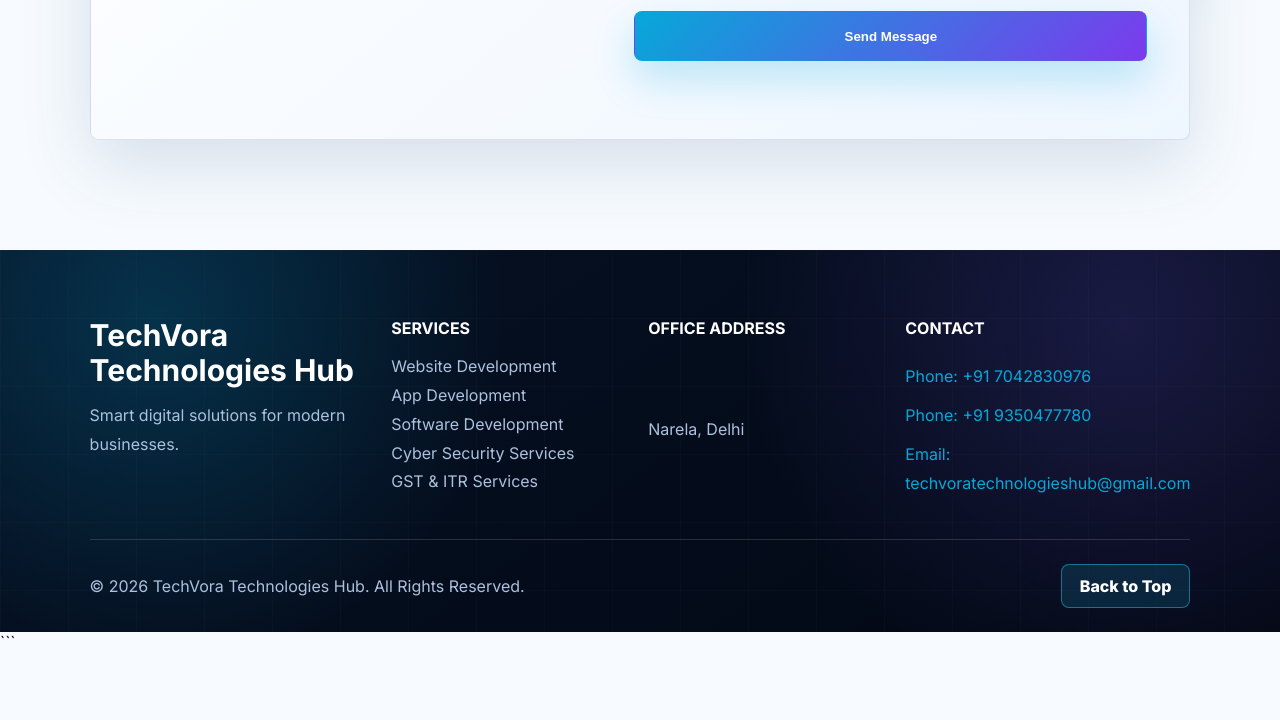
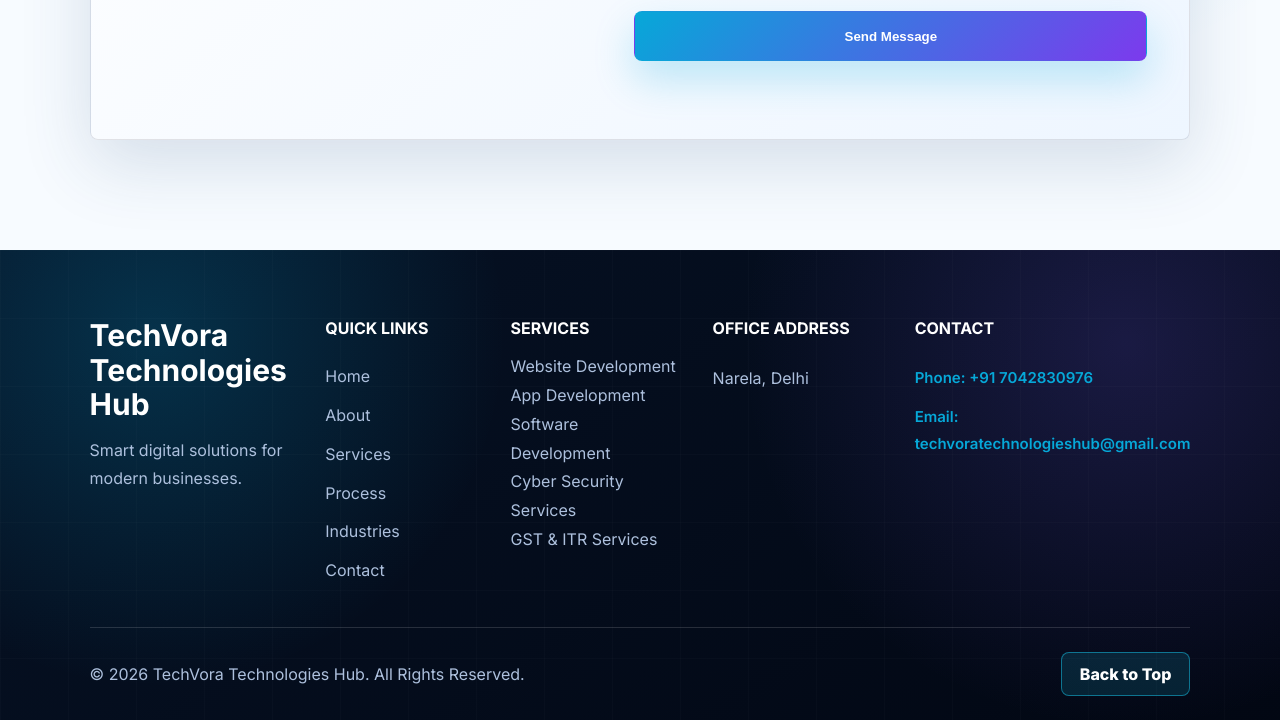
Before and after one commit to tannu78905/techvora-website, a website: page index.html in a window 1280 px wide. Shown: the part 3981-4701 px from the top of the page. Before the commit the page ends 4633 px from the top, so only its background shows below. Drawn offline with Linux system fonts and the light colour scheme; files whose address does not match are found by name.

Commit message:
Add files via upload

````diff
--- a/index.html
+++ b/index.html
@@ -1,4 +1,4 @@
-```html
+html
 <!DOCTYPE html>
 <html lang="en">
 <head>
@@ -194,6 +194,16 @@
         <p>Smart digital solutions for modern businesses.</p>
       </div>
 
+      <div class="premium-footer-links">
+        <h3>Quick Links</h3>
+        <a href="#home">Home</a>
+        <a href="#about">About</a>
+        <a href="#services">Services</a>
+        <a href="#process">Process</a>
+        <a href="#industries">Industries</a>
+        <a href="#contact">Contact</a>
+      </div>
+
       <div class="premium-footer-services">
         <h3>Services</h3>
         <p>
@@ -213,7 +223,6 @@
       <div class="premium-footer-contact">
         <h3>Contact</h3>
         <a href="tel:+917042830976">Phone: +91 7042830976</a>
-        <a href="tel:+919350477780">Phone: +91 9350477780</a>
         <a href="mailto:techvoratechnologieshub@gmail.com">Email: techvoratechnologieshub@gmail.com</a>
       </div>
     </div>
@@ -227,4 +236,3 @@
   <script src="script.js"></script>
 </body>
 </html>
-```
--- a/style.css
+++ b/style.css
@@ -558,7 +558,7 @@ textarea:focus{
 
 .premium-footer-inner{
   display:grid;
-  grid-template-columns:1.2fr 1fr 1fr 0.8fr;
+  grid-template-columns:1.2fr 0.9fr 1fr 1fr 0.9fr;
   gap:34px;
   padding-bottom:42px;
   border-bottom:1px solid rgba(255,255,255,0.14);
@@ -603,15 +603,52 @@ textarea:focus{
   max-width:420px;
 }
 
+.premium-footer-links,
 .premium-footer-contact,
 .premium-footer-address{
   display:grid;
   gap:10px;
 }
 
+.premium-footer-links a{
+  color:#adc0dd;
+  text-decoration:none;
+  transition:color 0.25s ease,transform 0.25s ease;
+}
+
+.premium-footer-links a:hover{
+  color:#18d8ff;
+  transform:translateX(3px);
+}
+
+.premium-footer-contact,
+.premium-footer-address{
+  display:flex;
+  flex-direction:column;
+  gap:12px;
+  justify-content:flex-start;
+  align-items:flex-start;
+}
+
+.premium-footer-contact p,
+.premium-footer-contact a,
+.premium-footer-contact div,
+.premium-footer-contact address,
+.premium-footer-address p,
+.premium-footer-address a,
+.premium-footer-address div,
+.premium-footer-address address{
+  margin:0;
+}
+
 .premium-footer-contact a{
+  display:inline-flex;
+  align-items:center;
+  gap:10px;
   color:var(--cyan);
   text-decoration:none;
+  font-size:15px;
+  font-weight:600;
   transition:color 0.25s ease,transform 0.25s ease;
 }
 
````
